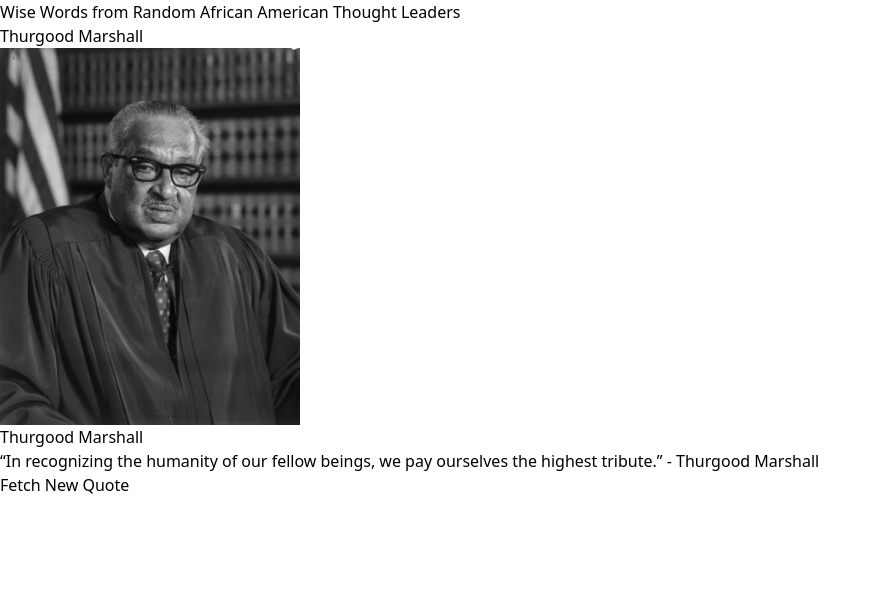
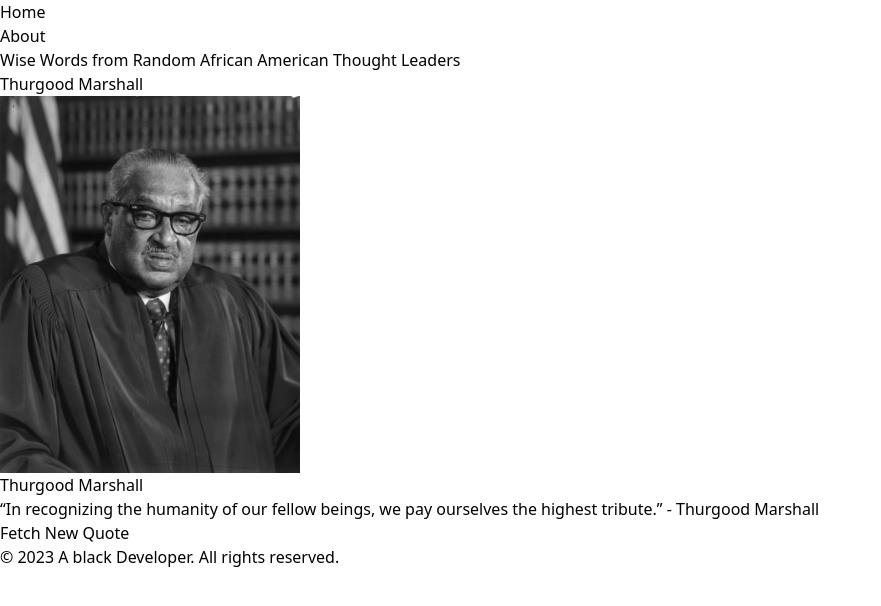
Before and after one commit to RW2023/next-quotes, a Next.js app: page / in a window 1280 px wide. Shown: the top 606 px of the page, without its empty margins (0-881 px from the left). Built offline with nearby package versions, Linux system fonts and the light colour scheme.

Commit message:
create header and footer components

```diff
--- a/src/app/layout.tsx
+++ b/src/app/layout.tsx
@@ -1,5 +1,7 @@
 import type { Metadata } from 'next'
 import './globals.css'
+import Navbar from '@/components/Navbar';
+import Footer from '@/components/Footer';
 
 export const metadata: Metadata = {
   title: 'Historical Black Thought Leaders',
@@ -12,8 +14,12 @@ export default function RootLayout({
   children: React.ReactNode
 }) {
   return (
-    <html lang="en" data-theme='halloween'>
-      <body>{children}</body>
+    <html lang="en" data-theme="halloween">
+      <body className="mt-5">
+        <Navbar />
+        {children}
+        </body>
+        <Footer />
     </html>
-  )
+  );
 }
--- a/src/app/page.tsx
+++ b/src/app/page.tsx
@@ -21,9 +21,9 @@ export default function Home() {
   };
 
   return (
-    <div className="min-h-screen bg-background">
-      <div className="container mx-auto p-6 grid grid-cols-1 md:grid-cols-2 gap-6 bg-secondary shadow-lg rounded-lg pt-6">
-        <h1 className="col-span-full text-center text-2xl font-bold mb-6 mt-3 text-tertiary">
+    <div className="min-h-screen bg-background ">
+      <div className="container mx-auto p-6 grid grid-cols-1 md:grid-cols-2 gap-6 bg-secondary shadow-lg rounded-lg pt-6 ">
+        <h1 className="col-span-full text-center text-2xl font-bold mb-6 mt-5 text-tertiary">
           Wise Words from Random African American Thought Leaders
         </h1>
         <div className="flex flex-col items-center p-3 bg-tertiary rounded-lg shadow-lg drop-shadow-lg">
--- /dev/null
+++ b/src/components/Footer.tsx
@@ -0,0 +1,16 @@
+import { FC } from 'react';
+interface Props {}
+
+
+
+interface Props {}
+
+const Footer: FC<Props> = (props): JSX.Element => {
+    return (
+        <div className='text-center'>
+            <p>&copy; 2023 A black Developer. All rights reserved.</p>
+        </div>
+    );
+};
+
+export default Footer;
--- /dev/null
+++ b/src/components/Navbar.tsx
@@ -0,0 +1,25 @@
+import { FC } from 'react';
+import Link from 'next/link';
+
+interface Props {}
+
+const Navbar: FC<Props> = (props): JSX.Element => {
+    return (
+        <nav className='nav mb-2 flex flex-row justify-between' data-them='dark'>
+            <ul className="flex flex-row justify-center w-full">
+                <li className="mx-4 btn-ghost rounded">
+                    <Link href={'/'}>
+                        Home
+                    </Link>
+                </li>
+                <li className="mx-4 btn-ghost rounded">
+                    <Link href={'/about'}>
+                        About
+                    </Link>
+                </li>
+            </ul>
+        </nav>
+    );
+};
+
+export default Navbar;
```
